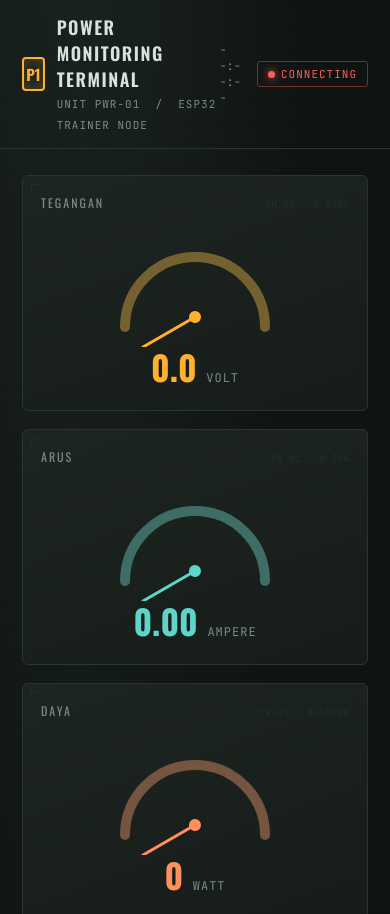
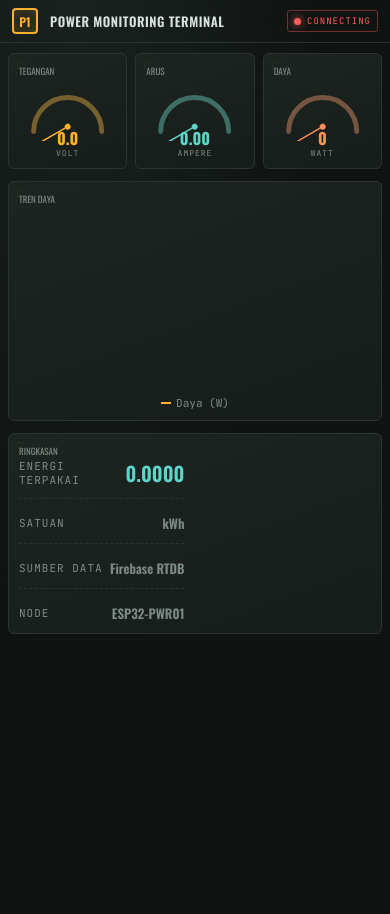
Before and after one commit to kebabresing/WattWatch, a plain HTML site: page index.html in a window 390 px wide. Shown: the top 914 px of the page. After the commit the page ends 844 px from the top, so only its background shows below. Drawn offline with nearby package versions, Linux system fonts and the light colour scheme; no server answers.

Commit message:
Optimize mobile layout for 1 screen fit

```diff
--- a/style.css
+++ b/style.css
@@ -87,7 +87,47 @@
 .gauge .reading .unit{ font-size:12px; color:var(--text-dim); letter-spacing:1px; }
 
 .lower-grid{ display:grid; grid-template-columns:2fr 1fr; gap:18px; }
-@media (max-width:820px){ .lower-grid{ grid-template-columns:1fr; } .gauge-row{ grid-template-columns:1fr; } }
+
+/* TABLET */
+@media (max-width:820px) and (min-width: 601px){
+  .lower-grid{ grid-template-columns:1fr; }
+  .gauge-row{ grid-template-columns:1fr; }
+}
+
+/* MOBILE - KOMPAK 1 LAYAR */
+@media (max-width:600px){
+  .topbar { padding: 8px 12px; }
+  .brand .mark { width:26px; height:26px; font-size:12px; }
+  .brand .titles h1 { font-size: 13px; letter-spacing: 0.5px; }
+  .brand .titles span { display: none; } /* Sembunyikan subtitle */
+  .clock { display: none; } /* Sembunyikan jam */
+  .pill { font-size: 9px; padding: 4px 6px; }
+
+  main { padding: 10px 8px 10px; }
+  .gauge-row { grid-template-columns: repeat(3, 1fr); gap: 8px; margin-bottom: 12px; }
+  .panel { padding: 10px; }
+  .panel-head { margin-bottom: 0px; justify-content: center; }
+  .panel-head .label { font-size: 9px; letter-spacing: 0; }
+  .panel-head .tag { display: none; }
+
+  .gauge .reading { margin-top: -15px; }
+  .gauge .reading .num { font-size: 16px; }
+  .gauge .reading .unit { font-size: 8px; display: block; margin-top:-2px;}
+
+  .lower-grid { grid-template-columns: 1fr; gap: 12px; }
+  .trend-panel canvas { height: 130px; }
+  .trend-legend { margin-top: 5px; justify-content: center; }
+
+  .panel-head { justify-content: space-between; } /* kembalikan untuk panel bawah */
+
+  .stat-block { flex-direction: row; flex-wrap: wrap; justify-content: space-between; gap: 8px; }
+  .stat-line { width: 47%; padding-bottom: 4px; border-bottom: none; }
+  .stat-line .v { font-size: 14px; }
+
+  /* Sembunyikan log dan footer di HP agar benar-benar 1 layar fit */
+  .log-panel { display: none; }
+  .footer-note { display: none; }
+}
 
 .trend-panel canvas{ width:100%; height:180px; display:block; }
 .trend-legend{ display:flex; gap:14px; margin-top:10px; font-size:11px; color:var(--text-dim); }
```
